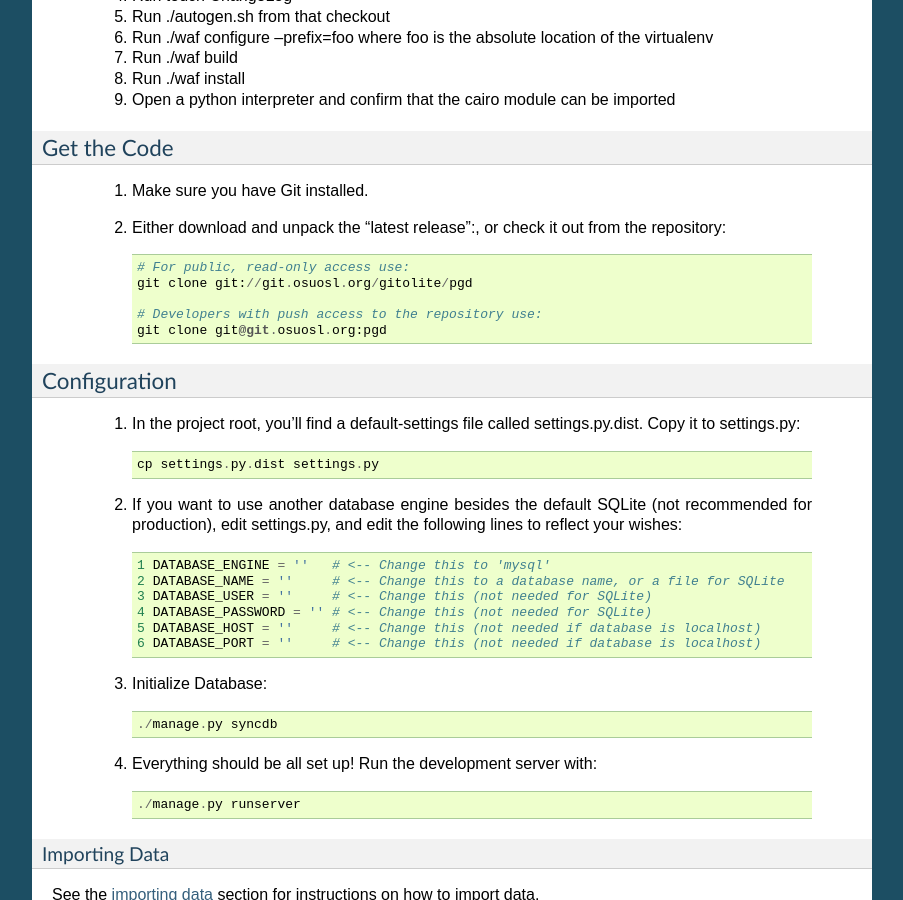
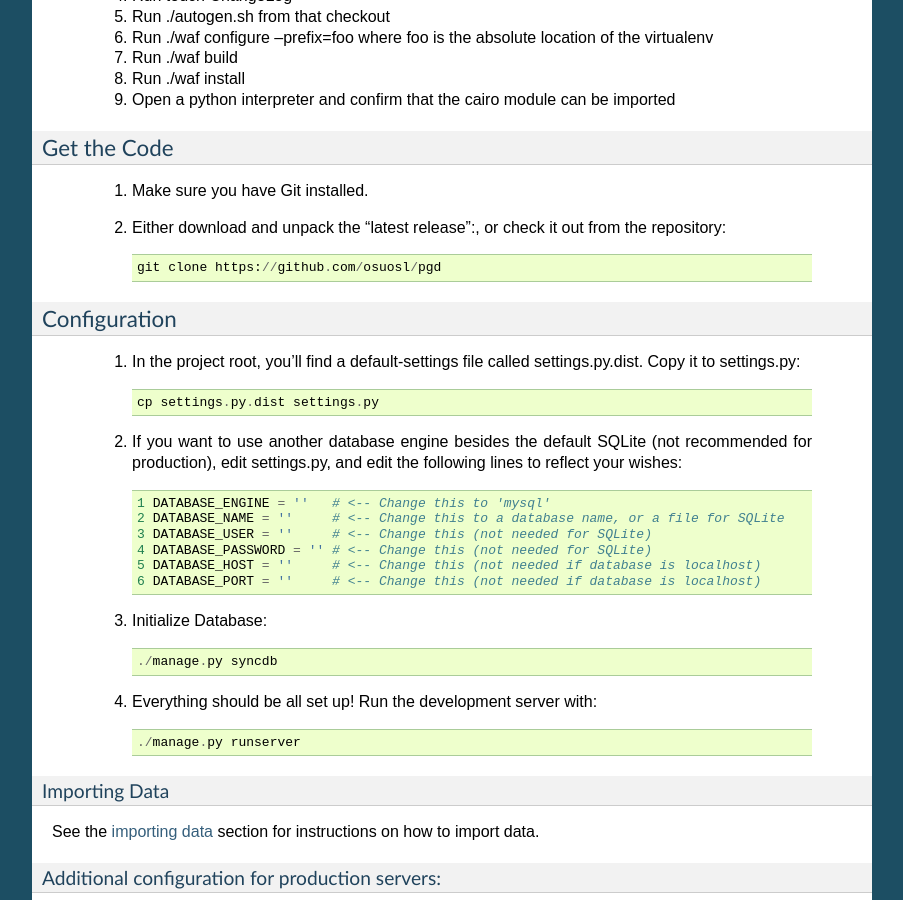
Before and after one commit to Karplus-Lab-OSU/pgd, a Sphinx documentation site: the page built from docs/source/installation.rst, in a window 1280 px wide and 900 px high, scrolled down 828 px. Shown: the whole window, without its empty margins (198-1101 px from the left). Built offline with Sphinx 7.4.7, drawn with Linux system fonts in a browser that asks for light colours.

Commit message:
Update docs to use the github git url, not gitlab

```diff
--- a/docs/source/installation.rst
+++ b/docs/source/installation.rst
@@ -54,11 +54,7 @@ Get the Code
     1. Make sure you have Git installed.
     2. Either download and unpack the "latest release":, or check it out from the repository::
 
-        # For public, read-only access use:
-        git clone git://git.osuosl.org/gitolite/pgd
-
-        # Developers with push access to the repository use:
-        git clone git@git.osuosl.org:pgd
+        git clone https://github.com/osuosl/pgd
 
 ^^^^^^^^^^^^^
 Configuration
```
